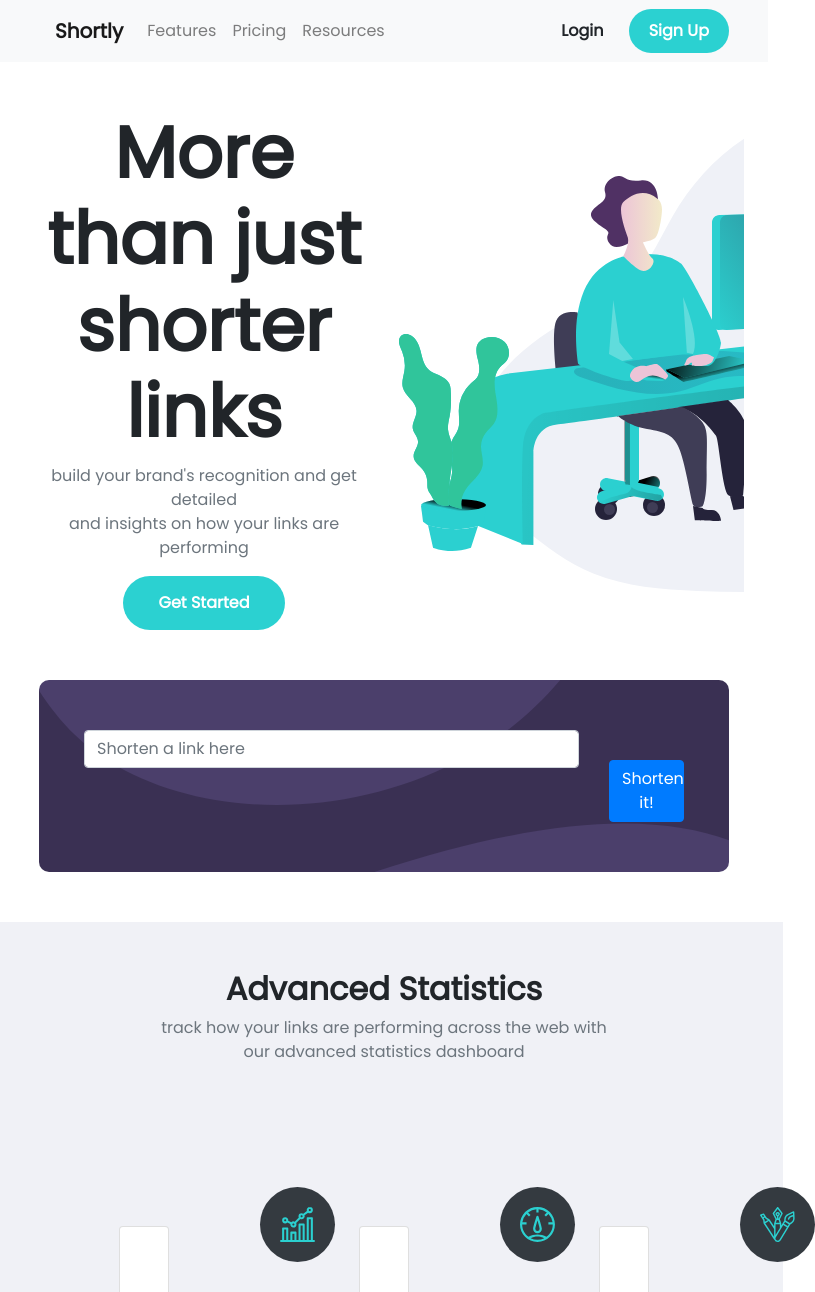
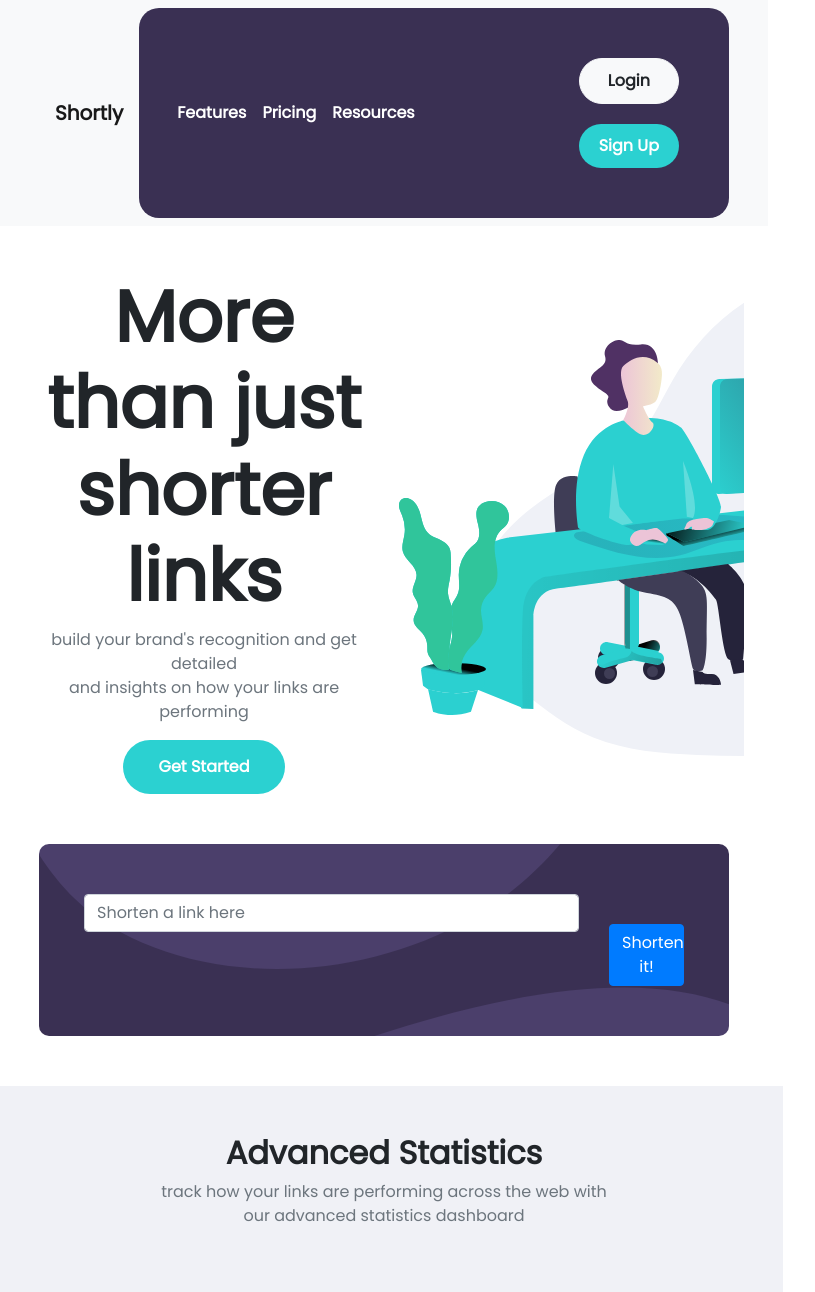
Before and after one commit to osamaadelmahdy/task-html, a plain HTML site: page index.html in a window 768 px wide. Shown: the top 1292 px of the page, 815 px wide, since content can reach past the window. Drawn offline with nearby package versions, Linux system fonts and the light colour scheme.

Commit message:
secound commit

```diff
--- a/index.html
+++ b/index.html
@@ -23,14 +23,19 @@
       background-color: #2bd1d1;
       border: none;
       outline: none;
-      box-shadow: none
+      box-shadow: none;
     }
 
     .btn1:hover {
       background-color: #7fd3d3;
     }
 
-    .btn1:active:focus {
+    .btn1:active {
+      background-color: #7fd3d3;
+      border: none
+    }
+
+    .btn1:focus {
       background-color: #7fd3d3;
       border: none
     }
@@ -64,10 +69,49 @@
 
     .p {
       top: -40px;
-      left: 25px;
+      /* left: 25px; */
+    }
+
+    @media only screen and (min-width: 768px) {
+      .p {
+        left: 25px;
+      }
     }
 
     @media only screen and (max-width: 768px) {
+
+      .navbar-collapse {
+        text-align: center;
+        background-color: #3a3053;
+        padding: 30px;
+        border-radius: 20px;
+        color: white;
+      }
+
+      .navbar-light .navbar-nav .nav-link {
+        color: white;
+        font-weight: bold;
+      }
+
+      .navbar-light .navbar-nav .nav-link:hover {
+        color: rgb(184, 184, 184);
+      }
+
+      .navbar-light .navbar-nav .nav-link:focus {
+        color: rgb(184, 184, 184);
+      }
+
+      .navbar-collapse .ml-auto {
+        text-align: center;
+        display: flex;
+        flex-direction: column;
+        margin: 20px;
+      }
+
+      .bmt {
+        margin-top: 20px;
+      }
+
       .center {
         text-align: center;
 
@@ -77,21 +121,15 @@
         margin-top: 30px;
       }
 
-      .m50 {
-        margin: 50px 80px 0;
-      }
-
-      .m150 {
-        margin: 50px 80px 0;
-      }
-
+      .m50,
+      .m150,
       .m250 {
         margin: 50px 80px 0;
       }
 
       .p {
-        top: -40px;
-        left: 140px;
+        margin: 0 auto;
+        align-self: center;
       }
 
     }
@@ -116,9 +154,9 @@
           <button style="border-radius: 30px;
         padding: 10px 20px;
         font-weight: bold;" class="btn btn-light">Login</button>
-          <button style="    border-radius: 30px;
+          <button style="border-radius: 30px;
         padding: 10px 20px;
-        font-weight: bold;" class="btn btn-info btn1">Sign Up</button>
+        font-weight: bold;" class="btn btn-info btn1 bmt">Sign Up</button>
         </div>
       </div>
 
@@ -300,8 +338,8 @@
     </div>
   </div>
 
-
-
+  <script src="https://code.jquery.com/jquery-3.5.1.min.js"></script>
+  <script src="https://stackpath.bootstrapcdn.com/bootstrap/4.5.0/js/bootstrap.min.js"></script>
 </body>
 
 </html>
```
